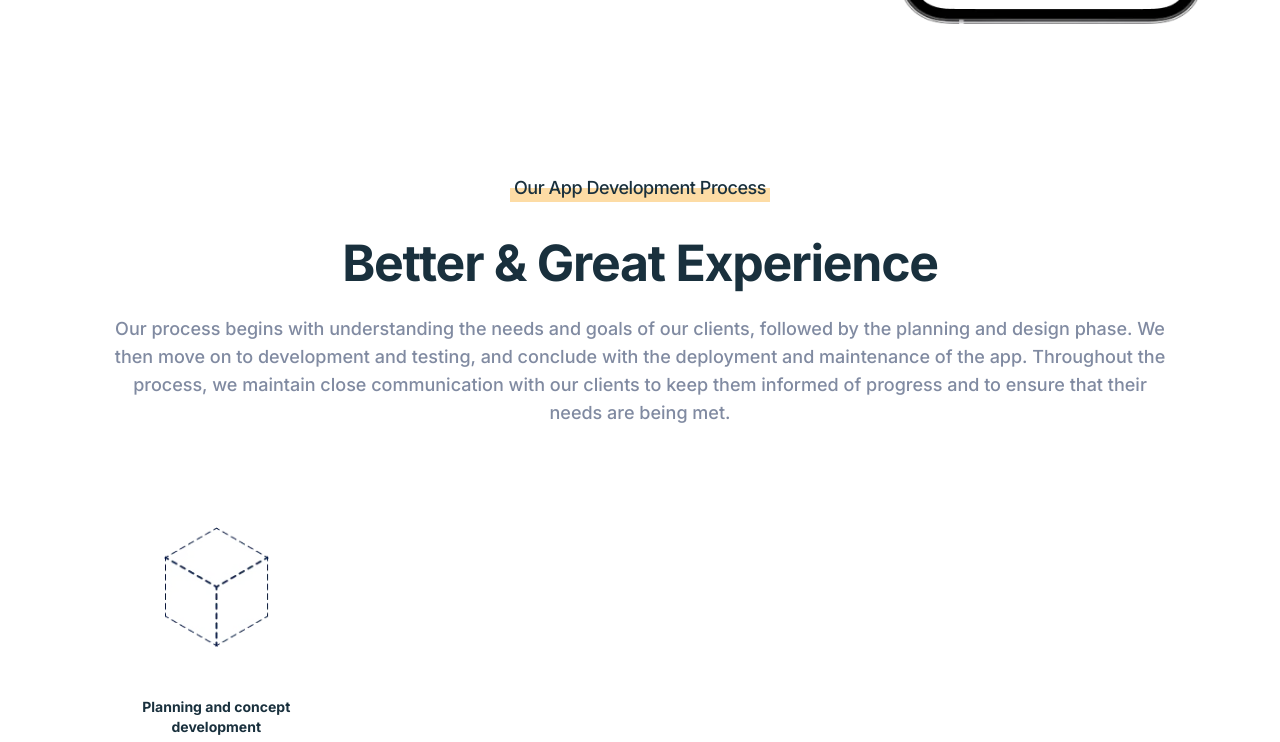
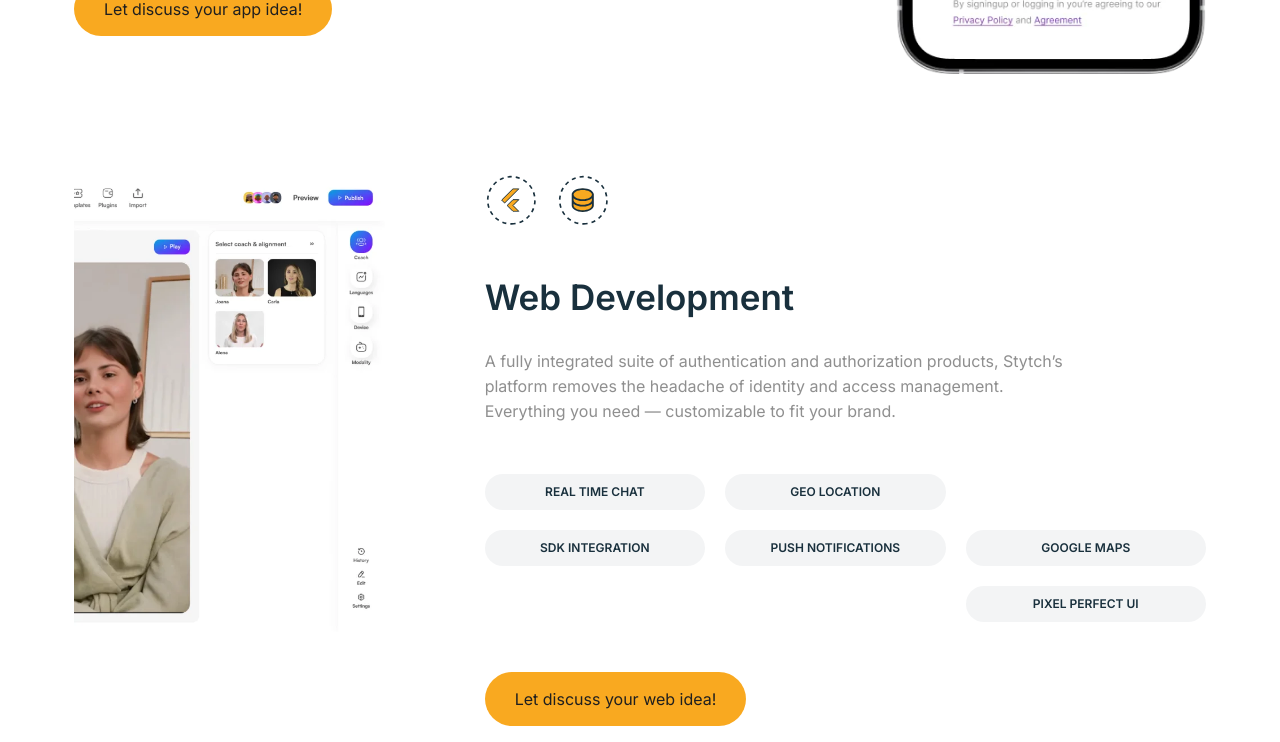
Before and after one commit to Blocship/landing-page, a Next.js app: page / in a window 1280 px wide. Shown: the part 2040-2782 px from the top of the page. Built offline with nearby package versions, Linux system fonts and the light colour scheme.

Commit message:
init web component

```diff
--- a/components/sections/AppDevelopmentBlock.jsx
+++ b/components/sections/AppDevelopmentBlock.jsx
@@ -11,7 +11,7 @@ import LetsDiscuss from './DevelopmentBlock/LetsDiscuss'
 
 export default function AppDevelopmentBlock() {
   return (
-    <div className='px-6 md:px-10 max-w-[1212px] mx-auto flex flex-col gap-20 lg:gap-40'>
+    <div className='px-6 md:px-10 max-w-[1212px] mx-auto flex flex-col gap-20 lg:gap-40 py-[50px] md:py-[25px] lg:py-[50px]'>
 
       <div>
         <SubHeading className='mb-4 md:mb-6 lg:mb-[30px]'>What We Offer</SubHeading>
@@ -39,14 +39,16 @@ export default function AppDevelopmentBlock() {
             </p>
           </div>
 
-          <FeaturesBlock/>
+          <FeaturesBlock cta='Let discuss your app idea!' />
         </div>
 
         <div className='grid items-center justify-center w-full h-full'>
           <Image className='w-[268px] md:w-[220px] lg:w-[350px]' src={AppMockup} alt="application mockup" />
         </div>
 
-        <LetsDiscuss className={'md:hidden place-self-center'}/>
+        <LetsDiscuss className={'md:hidden place-self-center'}>
+          Let discuss your app idea!
+        </LetsDiscuss>
       </div>
     </div>
   )
--- a/components/sections/DevelopmentBlock/FeaturesBlock.jsx
+++ b/components/sections/DevelopmentBlock/FeaturesBlock.jsx
@@ -1,7 +1,7 @@
 import React from 'react'
 import LetsDiscuss from './LetsDiscuss'
 
-export default function FeaturesBlock() {
+export default function FeaturesBlock({cta}) {
   return (
     <div className='flex flex-col gap-8 lg:gap-[50px]'>
       <div className='grid grid-cols-2 md:grid-cols-3 md:grid-rows-3 gap-5 md:gap-3 lg:gap-5 text-center uppercase text-xs font-semibold text-[#19303D]'>
@@ -19,7 +19,9 @@ export default function FeaturesBlock() {
         </div>
       </div>
 
-      <LetsDiscuss className={'hidden md:block'}/>
+      <LetsDiscuss className={'hidden md:block'}>
+        {cta}
+      </LetsDiscuss>
     </div>
   )
 }
--- a/components/sections/DevelopmentBlock/LetsDiscuss.jsx
+++ b/components/sections/DevelopmentBlock/LetsDiscuss.jsx
@@ -1,9 +1,9 @@
 import React from 'react'
 
-export default function LetsDiscuss({className}) {
+export default function LetsDiscuss({className, children}) {
   return (
     <button className={`${className} px-[30px] py-[15px] md:px-[24px] md:py-[16px] lg:px-[30px] lg:py-[15px] rounded-full bg-[#F9A920] text-[#1F1F1F] font-normal text-[16px] self-start`}>
-      Let discuss your app idea!
+      {children}
     </button>
   )
 }
--- /dev/null
+++ b/components/sections/WebDevelopmentBlock.jsx
@@ -0,0 +1,41 @@
+import React from 'react'
+import Image from 'next/image'
+import Flutter from '../../public/flutter.svg'
+import DB from '../../public/db.svg'
+import FeaturesBlock from './DevelopmentBlock/FeaturesBlock'
+import WebMockup from '../../public/web-mockup.webp'
+import LetsDiscuss from './DevelopmentBlock/LetsDiscuss'
+
+export default function WebDevelopmentBlock() {
+  return (
+    <div className='px-6 md:px-10 max-w-[1212px] mx-auto flex flex-col gap-20 lg:gap-40 py-[50px] md:py-[25px] lg:py-[50px]'>
+
+      <div className='grid items-center gap-14 md:grid-cols-3 md:gap-[62px] lg:gap-[100px]'>
+
+        <div className='grid items-center justify-center w-full h-full relative'>
+          <Image className='absolute right-0 top-0' src={WebMockup} alt="application mockup" />
+        </div>
+
+        <div className='flex flex-col gap-8 lg:gap-[50px] md:col-span-2'>
+          <div className='flex gap-5 md:gap-3 lg:gap-5'>
+            <Image className='w-[52px] md:w-[40px] lg:w-[52px]' src={Flutter} alt="Flutter" />
+            <Image className='w-[52px] md:w-[40px] lg:w-[52px]' src={DB} alt="database" />
+          </div>
+
+          <div className='max-w-[591px] flex flex-col gap-4 md:gap-[18px] lg:gap-[30px]'>
+            <h3 className='font-semibold text-[28px] md:text-[24px] lg:text-[35px] leading-[33px] md:leading-[29px] lg:leading-[43px]'>Web Development</h3>
+            <p className='text-[#1F1F1F]/50 font-normal text-[16px] md:text-sm lg:text-[16px] leading-[25px] md:leading-[20px] lg:leading-[25px]'>
+            A fully integrated suite of authentication and authorization products, Stytch’s platform removes the headache of identity and access management. Everything you need — customizable to fit your brand.
+            </p>
+          </div>
+
+          <FeaturesBlock cta='Let discuss your web idea!'/>
+        </div>
+
+        <LetsDiscuss className={'md:hidden place-self-center'}>
+          Let discuss your web idea!
+        </LetsDiscuss>
+      </div>
+    </div>
+  )
+}
--- a/pages/index.js
+++ b/pages/index.js
@@ -2,6 +2,7 @@ import Head from 'next/head'
 import AppDevelopmentProcess from '../components/sections/AppDevelopmentProcess'
 import HeroArea from '../components/sections/HeroArea'
 import AppDevelopmentBlock from '../components/sections/AppDevelopmentBlock'
+import WebDevelopmentBlock from '../components/sections/WebDevelopmentBlock'
 
 export default function Home() {
   return (
@@ -23,6 +24,7 @@ export default function Home() {
 
         <HeroArea/>
         <AppDevelopmentBlock/>
+        <WebDevelopmentBlock/>
         <AppDevelopmentProcess/>
       </main>
     </div>
```
